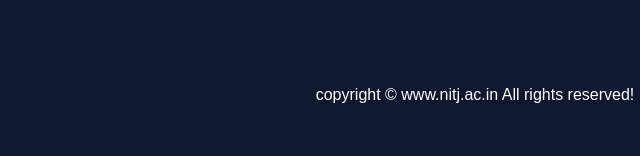
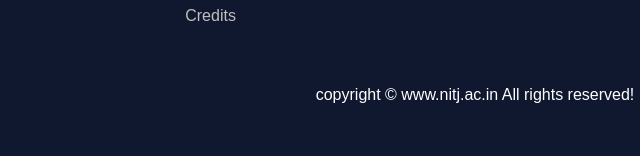
Before and after one commit to DeekshaVerma123/StudentMentorship, a plain HTML site: page index.html in a window 1280 px wide. Shown: the part 1872-2028 px from the top of the page, 165-805 px from the left. Drawn offline with nearby package versions, Linux system fonts and the light colour scheme; a script that the page names is missing.

Commit message:
Update index.html

```diff
--- a/index.html
+++ b/index.html
@@ -190,6 +190,8 @@
           <li><a href="#">Career Guidance</a></li>
           <li><a href="#">Events</a></li>
           <li><a href="#">FAQs</a></li>
+          <li><a href="#">Credits</a></li>
+
         </ul>
       </div>
 
```
